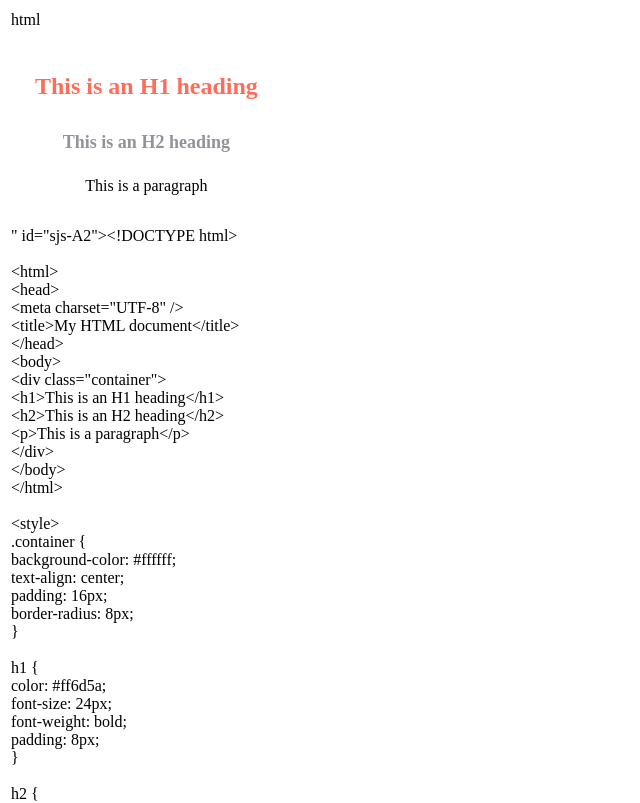
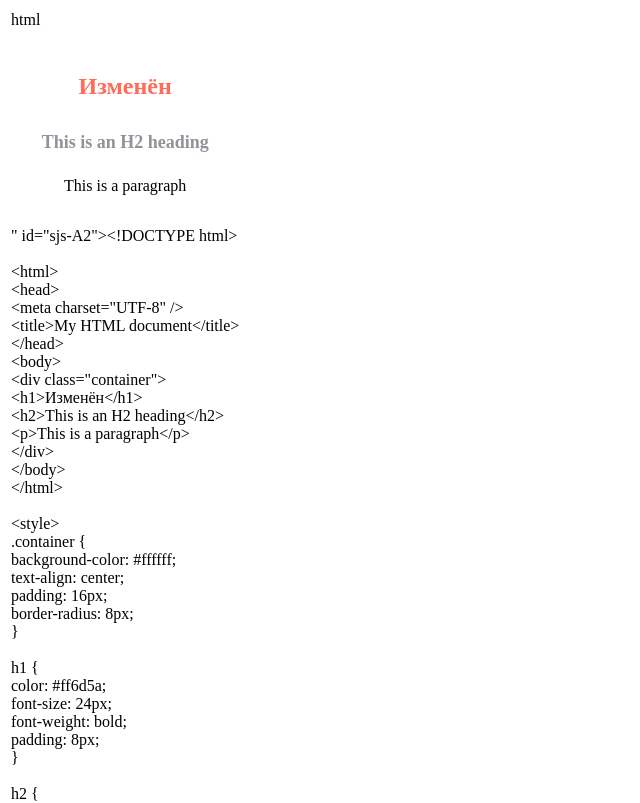
Before and after one commit to makees-n8n/makees-n8n.github.io, a plain HTML site: page index.html in a window 1280 px wide. Shown: the top 803 px of the page, without its empty margins (0-640 px from the left). Drawn offline with Linux system fonts and the light colour scheme.

Commit message:
Обновление README.md

```diff
--- a/index.html
+++ b/index.html
@@ -7,7 +7,7 @@
 </head>
 <body>
   <div class="container">
-    <h1>This is an H1 heading</h1>
+    <h1>Изменён</h1>
     <h2>This is an H2 heading</h2>
     <p>This is a paragraph</p>
   </div>
@@ -39,4 +39,4 @@ h2 {
 
 <script>
 console.log("Hello World!");
-</script>" id="sjs-A2">&lt;!DOCTYPE html&gt;<br/><br/>&lt;html&gt;<br/>&lt;head&gt;<br/>  &lt;meta charset=&quot;UTF-8&quot; /&gt;<br/>  &lt;title&gt;My HTML document&lt;/title&gt;<br/>&lt;/head&gt;<br/>&lt;body&gt;<br/>  &lt;div class=&quot;container&quot;&gt;<br/>    &lt;h1&gt;This is an H1 heading&lt;/h1&gt;<br/>    &lt;h2&gt;This is an H2 heading&lt;/h2&gt;<br/>    &lt;p&gt;This is a paragraph&lt;/p&gt;<br/>  &lt;/div&gt;<br/>&lt;/body&gt;<br/>&lt;/html&gt;<br/><br/>&lt;style&gt;<br/>.container {<br/>  background-color: #ffffff;<br/>  text-align: center;<br/>  padding: 16px;<br/>  border-radius: 8px;<br/>}<br/><br/>h1 {<br/>  color: #ff6d5a;<br/>  font-size: 24px;<br/>  font-weight: bold;<br/>  padding: 8px;<br/>}<br/><br/>h2 {<br/>  color: #909399;<br/>  font-size: 18px;<br/>  font-weight: bold;<br/>  padding: 8px;<br/>}<br/>&lt;/style&gt;<br/><br/>&lt;script&gt;<br/>console.log(&quot;Hello World!&quot;);<br/>&lt;/script&gt;</td></tr></table></body></html>
+</script>" id="sjs-A2">&lt;!DOCTYPE html&gt;<br/><br/>&lt;html&gt;<br/>&lt;head&gt;<br/>  &lt;meta charset=&quot;UTF-8&quot; /&gt;<br/>  &lt;title&gt;My HTML document&lt;/title&gt;<br/>&lt;/head&gt;<br/>&lt;body&gt;<br/>  &lt;div class=&quot;container&quot;&gt;<br/>    &lt;h1&gt;Изменён&lt;/h1&gt;<br/>    &lt;h2&gt;This is an H2 heading&lt;/h2&gt;<br/>    &lt;p&gt;This is a paragraph&lt;/p&gt;<br/>  &lt;/div&gt;<br/>&lt;/body&gt;<br/>&lt;/html&gt;<br/><br/>&lt;style&gt;<br/>.container {<br/>  background-color: #ffffff;<br/>  text-align: center;<br/>  padding: 16px;<br/>  border-radius: 8px;<br/>}<br/><br/>h1 {<br/>  color: #ff6d5a;<br/>  font-size: 24px;<br/>  font-weight: bold;<br/>  padding: 8px;<br/>}<br/><br/>h2 {<br/>  color: #909399;<br/>  font-size: 18px;<br/>  font-weight: bold;<br/>  padding: 8px;<br/>}<br/>&lt;/style&gt;<br/><br/>&lt;script&gt;<br/>console.log(&quot;Hello World!&quot;);<br/>&lt;/script&gt;</td></tr></table></body></html>
```
